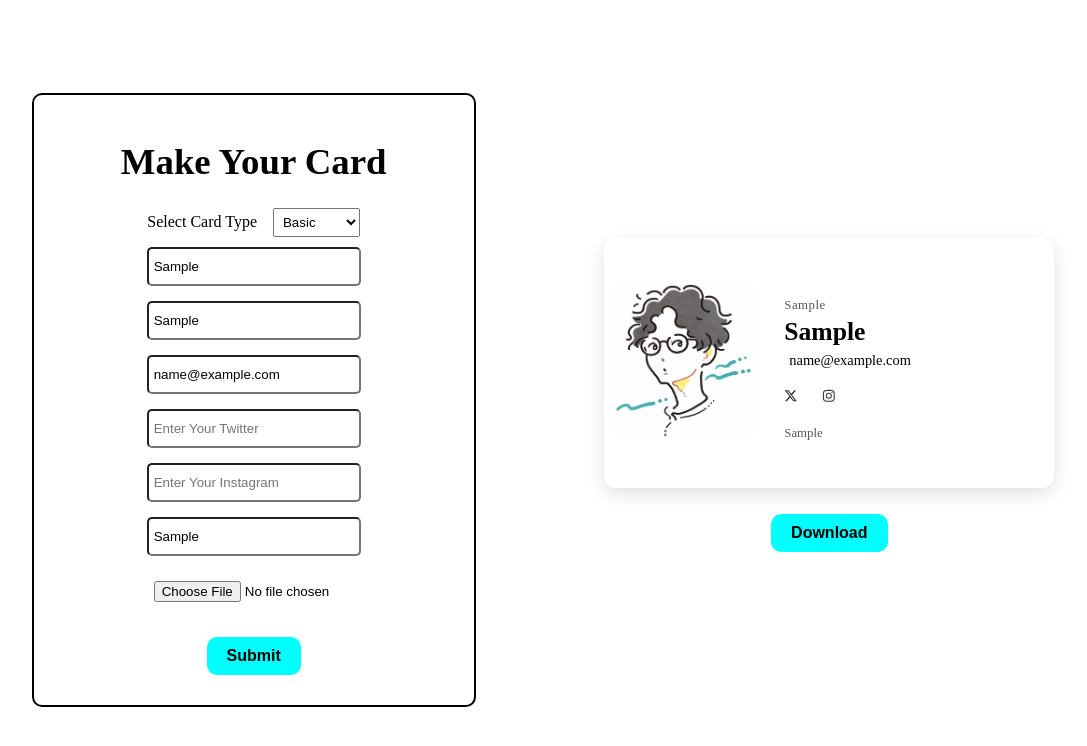
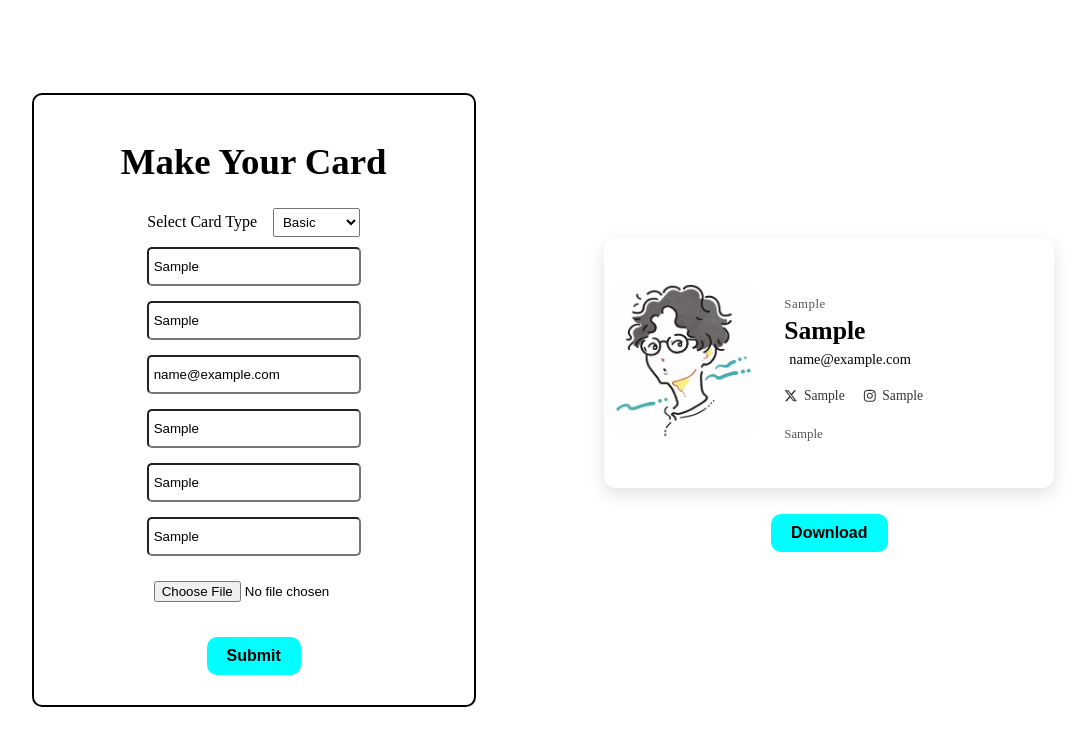
Before and after one commit to Edith69892/card_generator, a React (Vite) app: page / in a window 1280 px wide. Both pictures are taken after typing "Sample", "Sample", "name@example.com", "Sample", "Sample", "Sample" into the empty fields and a click on the button "Submit". Shown: the top 746 px of the page, without its empty margins (97-1184 px from the left). Built offline with nearby package versions, Linux system fonts and the light colour scheme.

Commit message:
fix: update socialLinks references in Card1 and Form components

```diff
--- a/src/Components/Card1.jsx
+++ b/src/Components/Card1.jsx
@@ -40,13 +40,13 @@ function Card1({ cardData }) {
                     <div className="socialLinks">
                         <div>
                             <FaXTwitter />
-                            <span>{cardData.socialLinks.x}
+                            <span>{cardData.x}
                             </span>
                         </div>
 
                         <div>
                             <FaInstagram />
-                            <span>{cardData.socialLinks.insta}</span>
+                            <span>{cardData.insta}</span>
                         </div>
                     </div>
 
--- a/src/Components/Form.jsx
+++ b/src/Components/Form.jsx
@@ -67,7 +67,7 @@ function Form({ cardData, setCardData, setDownload }) {
                     {
                         cardData.cardType === "Basic" ?
                             <>
-                                <input type="text" value={cardData.socialLinks.x}
+                                <input type="text" value={cardData.x}
                                     onChange={(e) => {
                                         setCardData(prev => ({
                                             ...prev,
@@ -75,7 +75,7 @@ function Form({ cardData, setCardData, setDownload }) {
                                         }))
                                     }}
                                     placeholder="Enter Your Twitter" />
-                                <input type="text" value={cardData.socialLinks.insta}
+                                <input type="text" value={cardData.insta}
                                     onChange={(e) => {
                                         setCardData(prev => ({
                                             ...prev,
```
